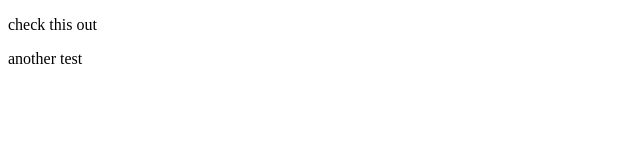
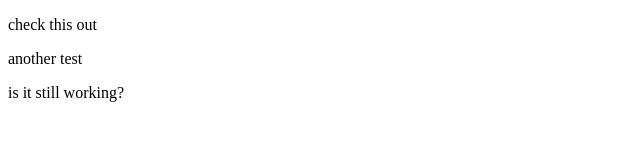
Before and after one commit to richbuilder3/anewone, a plain HTML site: page index.html in a window 1280 px wide. Shown: the whole page, without its empty margins (0-640 px from the left). Drawn offline with Linux system fonts and the light colour scheme.

Commit message:
3rd commit

```diff
--- a/index.html
+++ b/index.html
@@ -9,5 +9,7 @@
 <p>check this out</p>
 
 <p>another test</p>
+
+<p>is it still working?</p>
 </body>
 </html>
```
